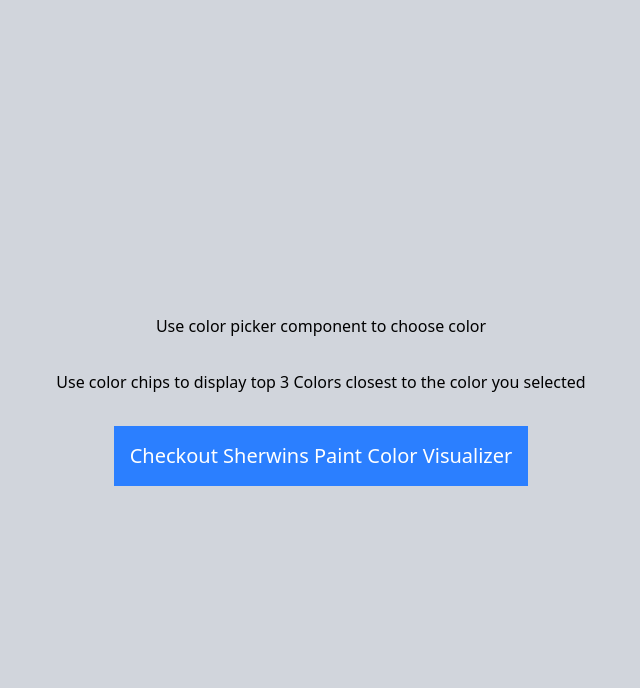
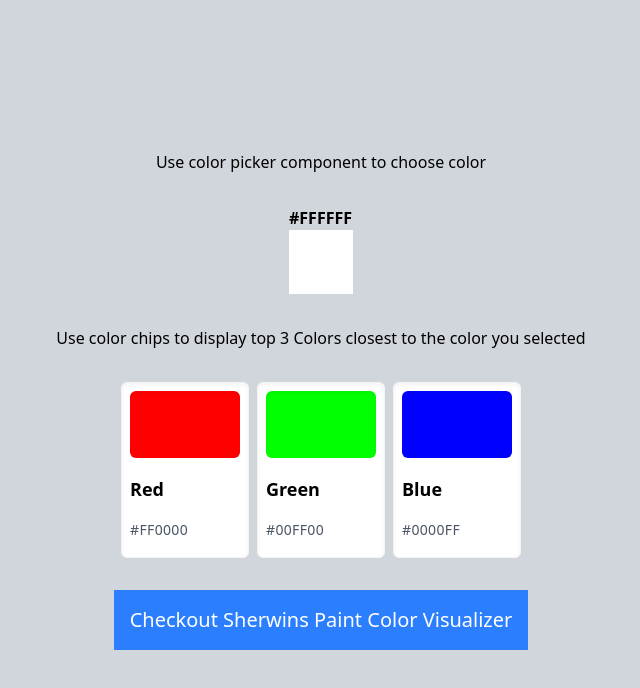
Before and after one commit to kxc184/color-picker-vite, a React (Vite) app: page / in a window 1280 px wide. Shown: the top 688 px of the page, without its empty margins (319-959 px from the left). Built offline with nearby package versions, Linux system fonts and the light colour scheme.

Commit message:
add semi solution

```diff
--- a/src/App.tsx
+++ b/src/App.tsx
@@ -1,4 +1,6 @@
 import { useEffect } from "react";
+import ColorChip from "./components/ColorChip";
+import ColorPicker from "./components/ColorPicker";
 
 function App() {
   // Todo: init color, matches states
@@ -13,10 +15,20 @@
   return (
     <main className=" flex flex-col items-center justify-center w-screen h-screen gap-8 bg-gray-300">
       <p>Use color picker component to choose color</p>
+      <ColorPicker
+        color="#FFFFFF"
+        onChange={() => console.log("color changed")}
+      />
       <p>
         Use color chips to display top 3 Colors closest to the color you
         selected
       </p>
+      <div className="flex gap-2">
+        <ColorChip name={"Red"} color="#FF0000" />
+        <ColorChip name={"Green"} color="#00FF00" />
+        <ColorChip name={"Blue"} color="#0000FF" />
+      </div>
+
       <a
         target="blank"
         href="https://www.sherwin-williams.com/en-us/color/color-tools/color-visualizer/active/color-wall/section/sherwin-williams-colors"
--- a/src/components/ColorChip.tsx
+++ b/src/components/ColorChip.tsx
@@ -1,11 +1,14 @@
 const ColorChip = ({ color, name }: { color: string; name: string }) => {
   return (
-    <div className="rounded-md shadow-xl border border-black/40  w-32 h-44 p-2">
+    <div className="rounded-md  shadow-inner border border-gray-100 w-32 h-44 p-2 bg-white transition-transform hover:scale-105 duration-300">
       <div className="flex flex-col h-full">
-        <div className="w-full h-32" style={{ backgroundColor: color }}></div>
-        <div className="flex flex-col h-full justify-around ">
-          <p className=" text-lg">{name}</p>
-          <p className="text-sm text-gray-600">{color}</p>
+        <div
+          className="w-full h-32 rounded-md shadow-inner"
+          style={{ backgroundColor: color }}
+        ></div>
+        <div className="flex flex-col h-full justify-around mt-2">
+          <p className="text-lg font-semibold">{name}</p>
+          <p className="text-sm text-gray-600 tracking-wide">{color}</p>
         </div>
       </div>
     </div>
--- a/src/components/ColorPicker.tsx
+++ b/src/components/ColorPicker.tsx
@@ -18,7 +18,10 @@
           onChange(e.target.value)
         }
       />
-      <label htmlFor="color">
+      <label
+        htmlFor="color"
+        className="font-semibold hover:scale-105 hover:cursor-pointer duration-300"
+      >
         {color}
         <div className="w-16 h-16" style={{ backgroundColor: color }}></div>
       </label>
```
